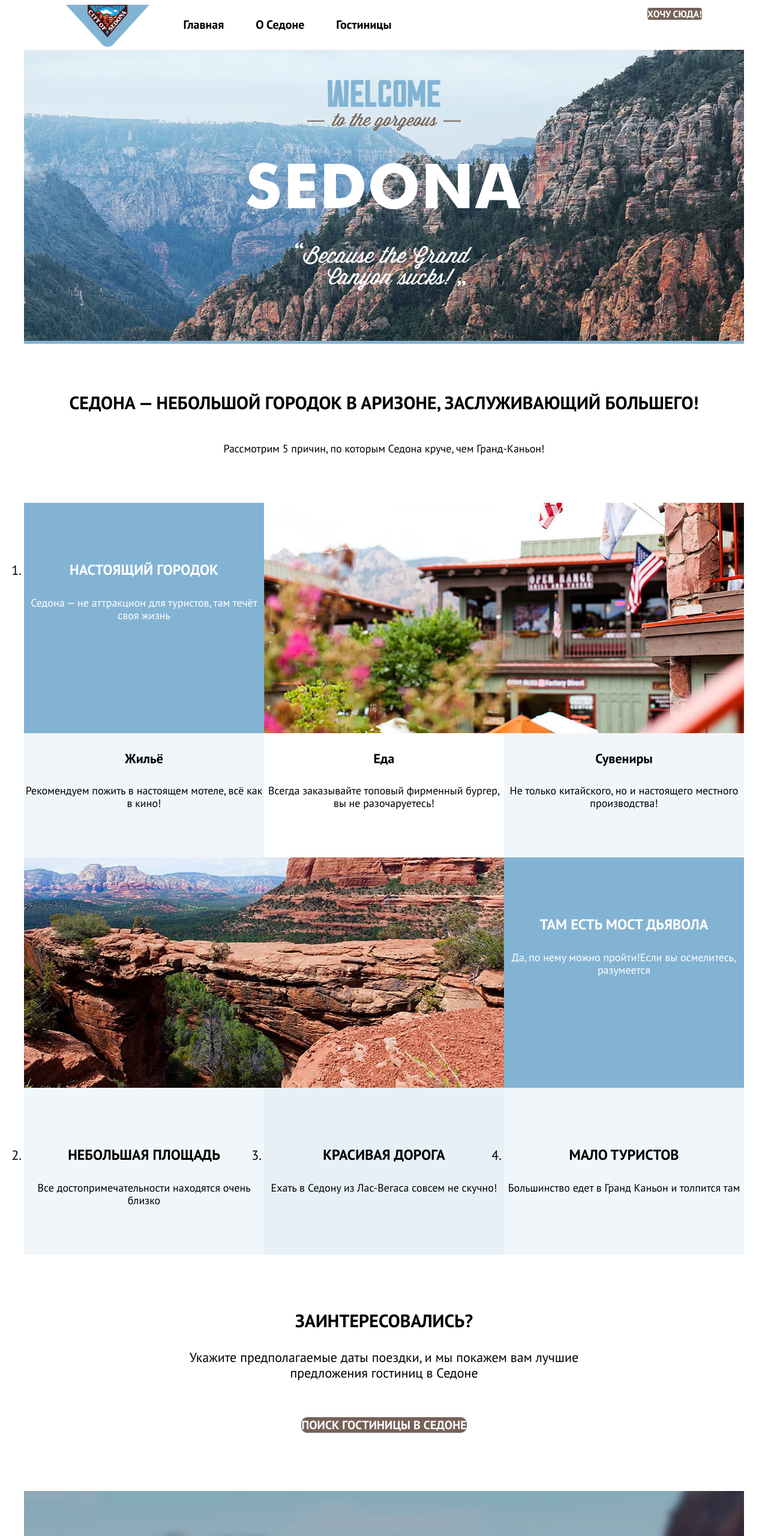
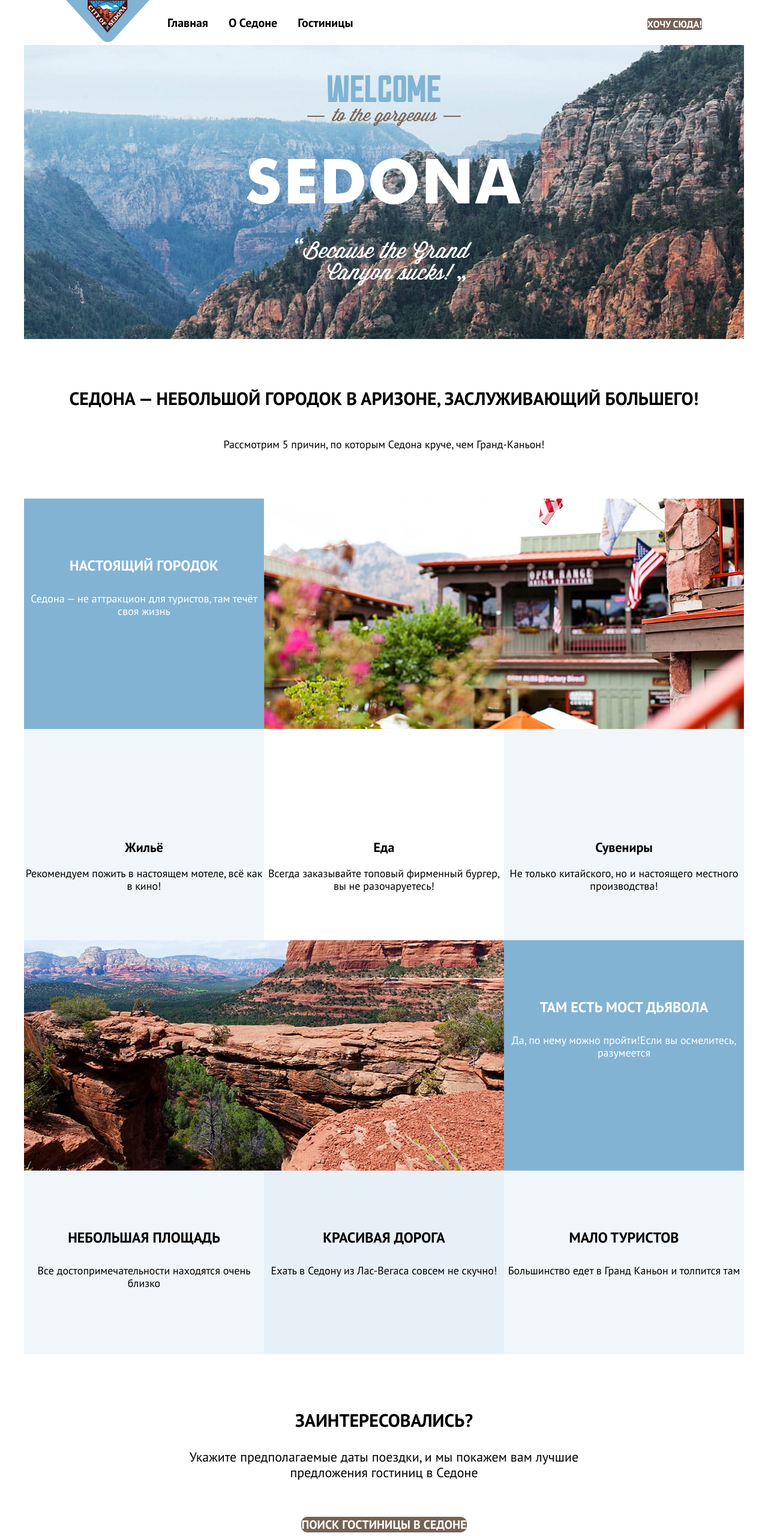
Before and after one commit to htmlacademy-htmlcss/2022661-sedona-33, a plain HTML site: page index.html in a window 1280 px wide. Shown: the top 2560 px of the page at 60% size. Drawn offline with Linux system fonts and the light colour scheme; files whose address does not match are found by name.

Commit message:
Микросетки на флексах для всех страниц

```diff
--- a/index.html
+++ b/index.html
@@ -58,45 +58,45 @@
           <ol class="advantages-list">
             <li class="advantages-item">
               <div class="bg-blue">
-                <div>
+                <div class="advantages-block">
                   <h3 class="advantages-title">Настоящий городок</h3>
                   <p class="advantages-description">Седона — не аттракцион для туристов, там течёт своя жизнь</p>
                 </div>
                 <img class="advantages-image" src="images/index/advantages-city.jpeg" width="800" height="384" alt="Городок Седона">
               </div>
                 <ul class="inner-advantages-list">
-                  <li class="advantages-item bg-gray">
+                  <li class="inner-advantages-item bg-gray">
                     <h4 class="inner-advantages-title">Жильё</h4>
                     <p class="advantages-description">Рекомендуем пожить в настоящем мотеле, всё как в кино!</p>
                   </li>
-                  <li class="advantages-item bg-white">
+                  <li class="inner-advantages-item bg-white">
                     <h4 class="inner-advantages-title">Еда</h4>
                     <p class="advantages-description">Всегда заказывайте топовый фирменный бургер, вы не разочаруетесь!</p>
                   </li>
-                  <li class="advantages-item bg-gray">
+                  <li class="inner-advantages-item bg-gray">
                     <h4 class="inner-advantages-title">Сувениры</h4>
                     <p class="advantages-description">Не только китайского, но и настоящего местного производства!</p>
                   </li>
                 </ul>
             </li>
             <li class="advantages-item bg-blue">
-              <div>
+              <div class="advantages-block">
                 <h3 class="advantages-title">Там есть мост дьявола</h3>
-                <p class="advantages-description">Да, по нему можно пройти!Если вы осмелитесь, разумеется</p>
+                <p class="advantages-description blue">Да, по нему можно пройти!Если вы осмелитесь, разумеется</p>
               </div>
               <img class="advantages-image advantages-mountains" src="images/index/advantages-mountains.jpeg" width="800" height="384" alt="Мост дьявола">
             </li>
-            <li class="advantages-item bg-gray">
+            <li class="advantages-item bg-gray advantages-block">
               <h3 class="advantages-title">Небольшая площадь</h3>
               <p class="advantages-description">Все достопримечательности находятся очень близко</p>
             </li>
-            <li class="advantages-item bg-dark-gray">
+            <li class="advantages-item bg-dark-gray advantages-block">
               <h3 class="advantages-title">Красивая дорога</h3>
               <p class="advantages-description">Ехать в Седону из Лас-Вегаса совсем не скучно!</p>
             </li>
-            <li class="advantages-item bg-gray">
+            <li class="advantages-item bg-gray advantages-block">
               <h3 class="advantages-title">Мало туристов</h3>
-              <p class="advantages-description">Большинство едет в Гранд Каньон и толпится там</p>
+              <p class="advantages-description gray">Большинство едет в Гранд Каньон и толпится там</p>
             </li>
           </ol>
         </section>
--- a/styles/styles.css
+++ b/styles/styles.css
@@ -20,6 +20,8 @@
 
 
    body {
+       margin: 0;
+       padding: 0;
        font-family: "PT Sans", sans-serif;
        font-weight: 400;
        font-size: 22px;
@@ -79,6 +81,7 @@
 
    .flex-container {
        display: flex;
+       align-items: center;
    }
 
    .navigation {
@@ -88,15 +91,15 @@
    .navigation-list {
        display: flex;
        justify-content: space-around;
+       align-items: center;
        flex-wrap: wrap;
        margin: 0;
        padding: 0;
-       width: 400px;
        list-style-type: none;
    }
 
    .navigation-logo {
-    width: 139;
+    display: block;
     margin-right: 30px;
     padding: 0;
    }
@@ -112,9 +115,14 @@
        background-color: #FFFFFF;
    }
 
+   .navigation-item:not(:last-child) {
+    margin-right: 34px;
+   }
+
    .user-menu {
        display: flex;
        justify-content: space-around;
+       align-items: center;
        flex-wrap: wrap;
        margin: 0;
        margin-left: auto;
@@ -164,6 +172,7 @@
     background-color: #83B3D3;
     background-size: 100% auto;
     background-repeat: no-repeat;
+    background-size: cover;
    }
 
    .main-image {
@@ -171,8 +180,13 @@
     margin-bottom: 83px;
    }
 
+   .advantages {
+       padding-top: 63px;
+   }
+
    .advantages-description-title.about {
-    margin: 62px 0 30px;
+    margin: 0;
+    margin-bottom: 30px;
     font-weight: 700;
     font-size: 30px;
     line-height: 72px;
@@ -184,23 +198,39 @@
     flex-wrap: wrap;
     margin: 0;
     padding: 0;
+    list-style-type: none;
    }
+
+   .advantages-block {
+       padding-top: 98px;
+       padding-bottom: 88px;
+    }
+
+    li.advantages-block {
+       padding-bottom: 108px;
+    }
+
 
    .advantages-description {
     margin: 0;
-    margin-bottom: 80px;
     font-size: 18px;
     line-height: 21px;
    }
 
+   .advantages-description.about {
+    margin-bottom: 80px;
+   }
+
    .advantages-title {
     padding: 0;
-    margin: 98px 0 30px;
+    margin: 0;
+    margin-bottom: 30px;
     font-size: 24px;
     line-height: 28px;
     text-transform: uppercase;
     font-weight: bold;
    }
+
 
    .inner-advantages-list {
        display: flex;
@@ -208,6 +238,18 @@
        padding: 0;
        list-style-type: none;
    }
+
+   .inner-advantages-item {
+       padding-top: 184px;
+       padding-bottom: 80px;
+   }
+
+   .inner-advantages-title {
+       margin: 0;
+       margin-bottom: 20px;
+       padding: 0;
+   }
+
 
    .advantages-mountains {
        order: -1;
@@ -339,10 +381,11 @@
       text-decoration: none;
   }
 
-.htmlacademy-link {
+    .htmlacademy-link {
       margin-left: auto;
       max-width: 115px;
-  }
+    }
+
 
 
 .hotel-search {
@@ -358,14 +401,16 @@
 .hotel-search-title {
     margin: 0;
     padding: 0;
+    margin-bottom: 5px;
     font-weight: 700;
     font-size: 60px;
     line-height: 78px;
-}
+    }
 
 .breadcrumbs {
     display: flex;
     margin: 0;
+    margin-bottom: 45px;
     padding: 0;
     list-style-type: none;
     color: #FFFFFF;
@@ -534,6 +579,11 @@
     background-color: #F2F2F2;
 }
 
+.pagination-on-page {
+    margin-left: auto;
+}
+
+
 .subscription-inner {
     padding: 78px 200px 140px;
     color: #000000;
@@ -561,4 +611,5 @@
   line-height: 26px;
   color: #000000;
   background: #F2F2F2;
+  border-radius: 0px 10px 10px 0px;
 }
```
Also changed, not shown: catalog.html (+9 -6 lines), fonts/ptsans-400.woff2, fonts/ptsans-700.woff2.
